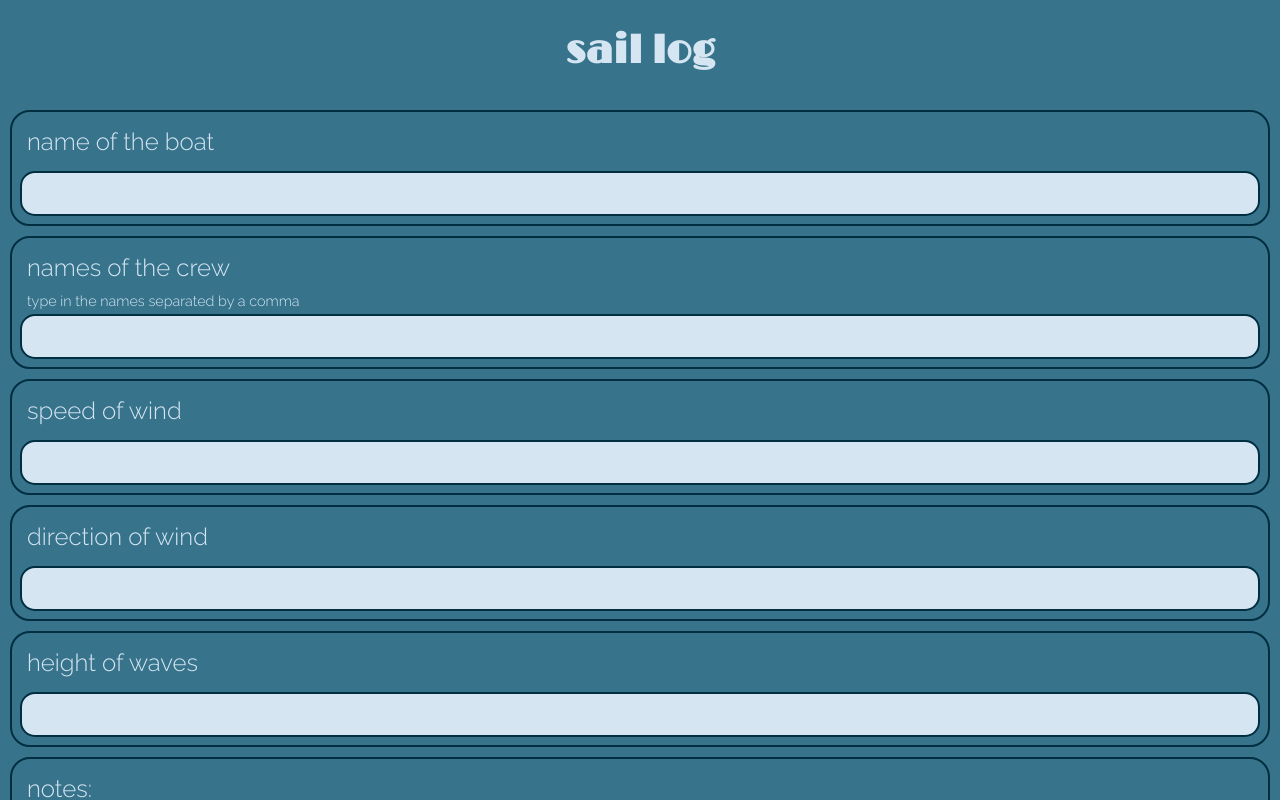
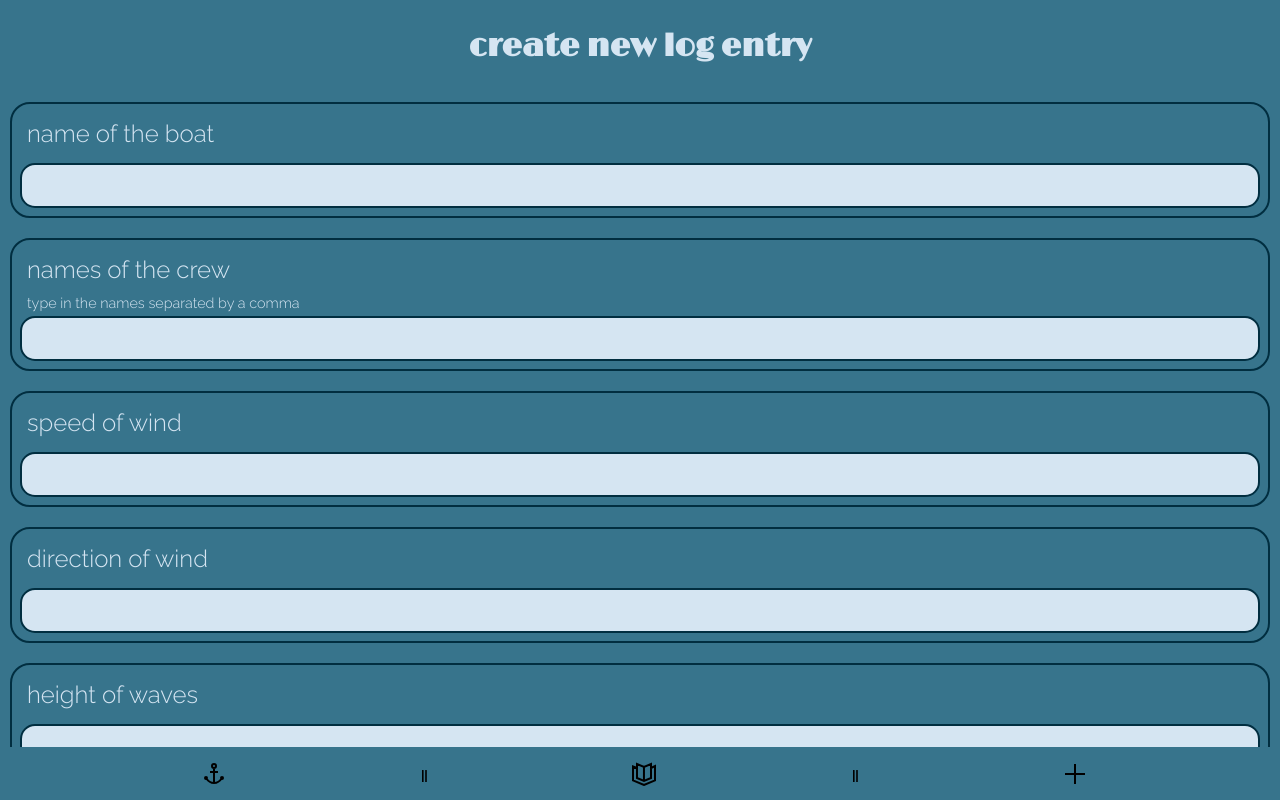
Before and after one commit to MerleMak/sail-log, a React (Create React App) app: page /create in a window 1280 px wide. Shown: the top 800 px of the page. Built offline with nearby package versions, Linux system fonts and the light colour scheme.

Commit message:
Card styling

```diff
--- a/src/components/LogEntry/LogEntry.js
+++ b/src/components/LogEntry/LogEntry.js
@@ -3,17 +3,47 @@ import styled from 'styled-components';
 export default function LogEntry({ logEntryData }) {
   return (
     <Card>
-      <span>{logEntryData.boatName}</span>
-      <span>{logEntryData.crewNames}</span>
-      <span>{logEntryData.windSpeed}</span>
-      <span>{logEntryData.windDirection}</span>
-      <span>{logEntryData.waveHeight}</span>
-      <span>{logEntryData.notes}</span>
+      <Input>
+        sail trip on <Highlight>{logEntryData.boatName}</Highlight>
+      </Input>
+      <Input>
+        with <Highlight>{logEntryData.crewNames}</Highlight>
+      </Input>
+      <Input>
+        the speed of wind was <Highlight>{logEntryData.windSpeed}</Highlight>
+      </Input>
+      <Input>
+        the wind came from <Highlight>{logEntryData.windDirection}</Highlight>
+      </Input>
+      <Input>
+        the wave height was <Highlight>{logEntryData.waveHeight}</Highlight>
+      </Input>
+      <Textarea>
+        <Highlight>"{logEntryData.notes}"</Highlight>
+      </Textarea>
     </Card>
   );
 }
 
 const Card = styled.section`
-  border: 1px black solid;
-  height: 50px;
+  display: flex;
+  flex-direction: column;
+  border: 2px #012e40 solid;
+  border-radius: 15px;
+  height: fit-content;
+  color: #012e40;
+  background-color: #d5e5f2;
+  padding: 10px;
+  gap: 5px;
 `;
+const Highlight = styled.span`
+  font-family: Limelight;
+  font-size: 1.5rem;
+`;
+const Input = styled.span`
+  display: flex;
+  flex-direction: column;
+`;
+const Textarea = styled.span`
+  margin: 10px;
+`;
--- a/src/components/LogEntryList/LogEntryList.js
+++ b/src/components/LogEntryList/LogEntryList.js
@@ -1,8 +1,11 @@
 import LogEntry from '../LogEntry/LogEntry';
 import styled from 'styled-components';
+import { Header } from '../styled-components/Header';
 // check if there are logEntries?
 export default function LogEntryList({ logEntries }) {
   return <li></li> ? (
+    <Wrapper>
+      <Header>your log entries</Header>
       <EntryList role="list" aria-label="Your-log-entries">
         {logEntries.map((logEntryData, index) => {
           return (
@@ -12,11 +15,21 @@ export default function LogEntryList({ logEntries }) {
           );
         })}
       </EntryList>
+    </Wrapper>
   ) : (
     <p>No entries yet.. time to go sailing!</p>
   );
 }
+const Wrapper = styled.div`
+  overflow-y: auto;
+  overflow-x: hidden;
+`;
 
 const EntryList = styled.ul`
   list-style: none;
+  display: flex;
+  flex-direction: column;
+  gap: 20px;
+  margin: 0px 15px;
+  padding: 0;
 `;
--- a/src/components/LogForm/LogForm.js
+++ b/src/components/LogForm/LogForm.js
@@ -2,6 +2,7 @@ import styled from 'styled-components';
 import LogInput from '../LogInput/LogInput';
 import LogTextarea from '../LogTextarea/LogTextarea';
 import Button from '../Button/Button';
+import { Header } from '../styled-components/Header';
 import { useState } from 'react';
 
 export default function LogForm({ onSubmit }) {
@@ -23,12 +24,8 @@ export default function LogForm({ onSubmit }) {
   }
 
   return (
-    <FormGrid>
-      <Form
-        autoComplete="off"
-        aria-label="Create-a-new-log-entry"
-        onSubmit={handleSubmit}
-      >
+    <Form autoComplete="off" aria-labelledby="header" onSubmit={handleSubmit}>
+      <CreateHeader id="header">create new log entry</CreateHeader>
       <LogInput
         type="text"
         labelText="name of the boat"
@@ -41,24 +38,28 @@ export default function LogForm({ onSubmit }) {
         labelText="names of the crew"
         inputHint="type in the names separated by a comma"
         name="crewNames"
+        required
         onChange={handleOnChange}
       ></LogInput>
       <LogInput
         type="text"
         labelText="speed of wind"
         name="windSpeed"
+        required
         onChange={handleOnChange}
       ></LogInput>
       <LogInput
         type="text"
         labelText="direction of wind"
         name="windDirection"
+        required
         onChange={handleOnChange}
       ></LogInput>
       <LogInput
         type="text"
         labelText="height of waves"
         name="waveHeight"
+        required
         onChange={handleOnChange}
       ></LogInput>
       <LogTextarea
@@ -66,22 +67,29 @@ export default function LogForm({ onSubmit }) {
         labelText="notes:"
         textareaHint="type information like wind direction, wave size.."
         name="notes"
+        required
         onChange={handleOnChange}
       ></LogTextarea>
-        <Button type="submit" variant="save">
+      <SaveButton type="submit" variant="save">
         save
-        </Button>
+      </SaveButton>
     </Form>
-    </FormGrid>
   );
 }
 
-const FormGrid = styled.div`
-  display: grid; ;
-`;
-
 const Form = styled.form`
-  border: none;
+  display: flex;
+  flex-direction: column;
   overflow-y: auto;
   overflow-x: hidden;
 `;
+
+const CreateHeader = styled(Header)`
+  font-size: 32px;
+`;
+
+//button doesn't adapt styles, any idea why?
+const SaveButton = styled(Button)`
+  width: 100px;
+  justify-self: center;
+`;
--- a/src/styled-components/Header.js
+++ b/src/components/styled-components/Header.js
@@ -1,6 +1,6 @@
 import styled from 'styled-components';
 
-export const Header = styled.h1`
+export const Header = styled.h2`
   text-align: center;
   font-family: Limelight;
   font-size: 40px;
--- a/src/routes/FormPage.js
+++ b/src/routes/FormPage.js
@@ -1,12 +1,10 @@
 import styled from 'styled-components';
 import LogForm from '../components/LogForm/LogForm';
 import Navigation from '../components/Navigation/Navigation';
-import { Header } from '../styled-components/Header';
 
 export default function FormPage({ onSubmit }) {
   return (
     <Wrapper>
-      <Header>sail log</Header>
       <LogForm onSubmit={onSubmit} />
       <Navigation />
     </Wrapper>
@@ -15,7 +13,7 @@ export default function FormPage({ onSubmit }) {
 
 const Wrapper = styled.div`
   display: grid;
-  gap: 10px;
-  grid-template-rows: 90px auto 48px;
+  gap: 5px;
+  grid-template-rows: auto 48px;
   height: 100vh;
 `;
--- a/src/routes/HomePage.js
+++ b/src/routes/HomePage.js
@@ -1,7 +1,7 @@
 import { NavLink } from 'react-router-dom';
 import styled from 'styled-components';
 import Button from '../components/Button/Button';
-import { Header } from '../styled-components/Header';
+import { Header } from '../components/styled-components/Header';
 import { IconContext } from 'react-icons';
 import { GiShoonerSailboat } from 'react-icons/gi';
 
--- a/src/routes/LogbookPage.js
+++ b/src/routes/LogbookPage.js
@@ -1,12 +1,10 @@
 import styled from 'styled-components';
 import LogEntryList from '../components/LogEntryList/LogEntryList';
 import Navigation from '../components/Navigation/Navigation';
-import { Header } from '../styled-components/Header';
 
 export default function LogbookPage({ logEntries }) {
   return (
     <Wrapper>
-      <Header>sail log</Header>
       <LogEntryList logEntries={logEntries} />
       <Navigation />
     </Wrapper>
@@ -15,7 +13,7 @@ export default function LogbookPage({ logEntries }) {
 
 const Wrapper = styled.div`
   display: grid;
-  gap: 10px;
-  grid-template-rows: 90px auto 48px;
+  gap: 5px;
+  grid-template-rows: auto 48px;
   height: 100vh;
 `;
```
Also changed, not shown: 2 other files (tests, documents, lock files or other folders). Lines whose indentation alone changed are shown as unchanged.
